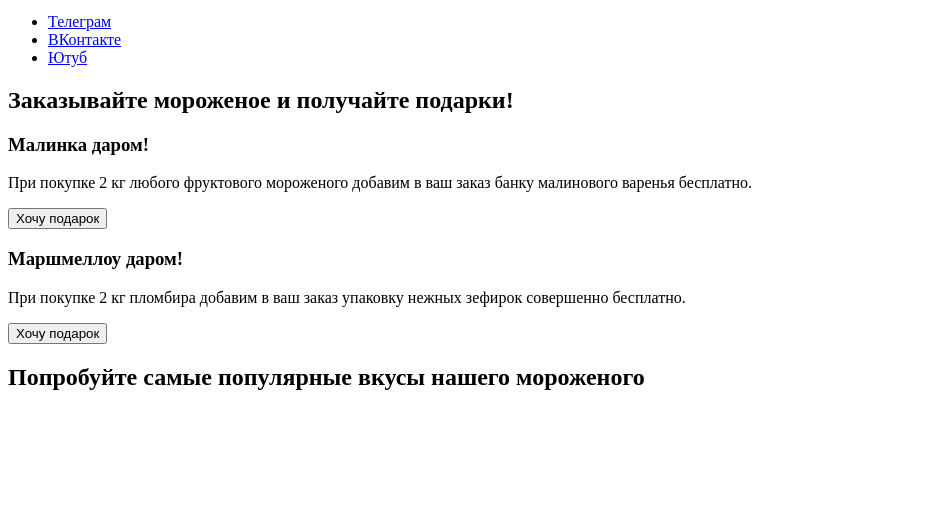
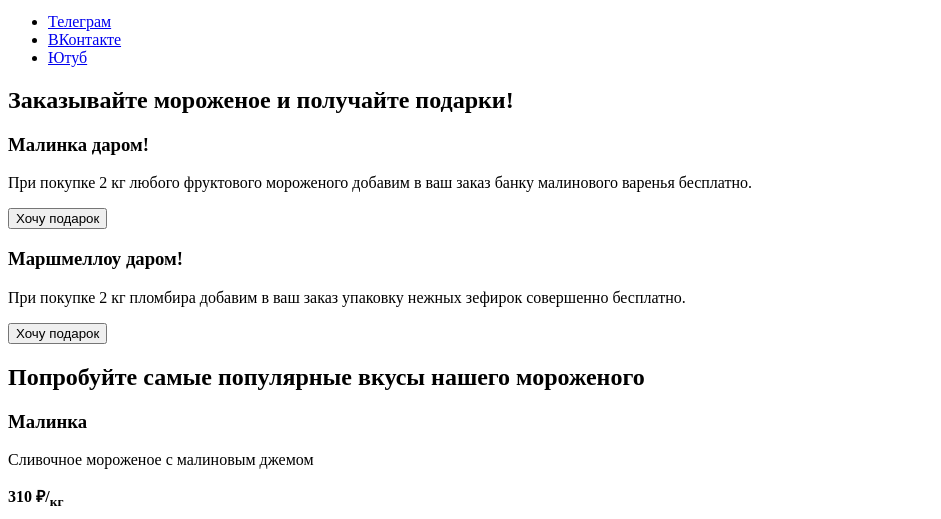
Before and after one commit to htmlacademy-htmlcss/2428785-gllacy-1, a plain HTML site: page index.html in a window 1280 px wide. Shown: the part 388-907 px from the top of the page, without its empty margins (0-941 px from the left). Before the commit the page ends 800 px from the top, so only its background shows below. Drawn offline with Linux system fonts and the light colour scheme.

Commit message:
Добавляет популярный товар со вкусом малины

```diff
--- a/index.html
+++ b/index.html
@@ -102,6 +102,11 @@
       <button class="button-marshmallow-buy" type="button">Хочу подарок</button>
     </section>
     <h2 class="tatse-title">Попробуйте самые популярные вкусы нашего мороженого</h2>
+    <selection class="taste">
+      <h3 class="tatse-raspberry">Малинка</h3>
+      <p class="taste-raspberry-discription">Сливочное мороженое с малиновым джемом</p>
+      <b class="taste-raspberry-price">310 ₽/<sub>кг</sub></b>
+    </selection>
   </main>
 
   </body>
```
